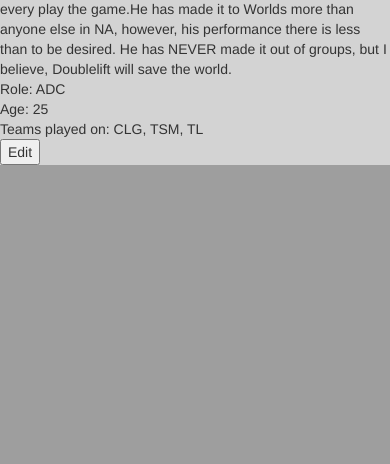
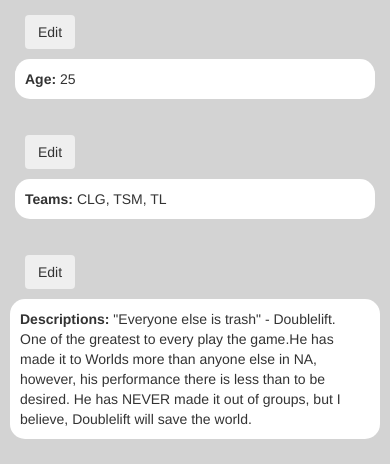
Before and after one commit to josephtrasatti/LCSProFinder, a Flask app: page /view/1 in a window 390 px wide; the page is wider, and only the part inside the window is pictured. Shown: the part 692-1156 px from the top of that part. Before the commit the page ends 857 px from the top of that part, so only its background shows below. Run offline with Flask 2, Linux system fonts and the light colour scheme; some libraries are stand-ins or nearby versions.

Commit message:
view page now is functional and pretty

```diff
--- a/server.py
+++ b/server.py
@@ -470,18 +470,39 @@ def edit(id):
 			player_age = player["age"]
 	return render_template('edit.html', player_age=player_age, id_num=id_num)
 
-@app.route('/edit/update_age', methods=['GET', 'POST'])
+@app.route('/view/update_role',  methods=['GET', 'POST'])
+def update_role():
+	global players
+	json_data = request.get_json()
+	new_role = json_data["new_role"]
+	id = int(json_data["id"])
+	for player in players:
+		if id == player["id"]:
+			player["role"] = new_role
+	return jsonify(player=player)
+
+@app.route('/view/update_age',  methods=['GET', 'POST'])
 def update_age():
 	global players
 	json_data = request.get_json()
 	new_age = json_data["new_age"]
-	id_num = json_data["id_num"]
+	id = int(json_data["id"])
+	for player in players:
+		if id == player["id"]:
+			player["age"] = new_age
+	return jsonify(player=player)
 
+@app.route('/view/update_teams',  methods=['GET', 'POST'])
+def update_teams():
+	global players
+	json_data = request.get_json()
+	new_teams = json_data["new_teams"]
+	id = int(json_data["id"])
 	for player in players:
-		if player["id"] == id_num:
-			player["age"] = new_age
+		if id == player["id"]:
+			player["teams"] = new_teams
+	return jsonify(player=player)
 
-	return jsonify(id_num=id_num)
 
 if __name__ == '__main__':
 	app.run(debug = True)
--- a/static/view.js
+++ b/static/view.js
@@ -5,8 +5,108 @@ $(document).ready(function(){
         window.location = '/?player=' + search
       });
 
-    $("#edit").click(function() {
-        // TOOD
+    $("#edit_role").click(function() {
+        $("#role_text").html('<b>Role: </b><input id="new_role" placeholder="' + player_role + '">')
+        const save = $('<button id="save_role" type="button" class="btn btn-outline-primary edit_btn">Save</button>').bind(
+            "click", function(){
+                $.ajax({
+                    type: "POST",
+                    url: "update_role",
+                    dataType : "json",
+                    contentType: "application/json; charset=utf-8",
+                    data : JSON.stringify({
+                        "new_role": $("#new_role").val(),
+                        "id": id_num,
+                    }),
+                    success: function(result){
+                        location.reload()
+                    },
+                    error: function(request, status, error){
+                        console.log("Error");
+                        console.log(request)
+                        console.log(status)
+                        console.log(error)
+                    }
+                  })
+              }
+        )
+        const discard = $('<button id="discard_role" type="button" class="btn btn-outline-primary edit_btn">Discard</button>').bind(
+            "click", function(){
+                location.reload()
+            }
+        )
+        $("#role_buttons").html('')
+        $("#role_buttons").append(save)
+        $("#role_buttons").append(discard)
     })
 
+    $("#edit_age").click(function() {
+        $("#age_text").html('<b>Agew: </b><input id="new_age" placeholder="' + player_age + '">')
+        const save = $('<button id="save_age" type="button" class="btn btn-outline-primary edit_btn">Save</button>').bind(
+            "click", function(){
+                $.ajax({
+                    type: "POST",
+                    url: "update_age",
+                    dataType : "json",
+                    contentType: "application/json; charset=utf-8",
+                    data : JSON.stringify({
+                        "new_age": $("#new_age").val(),
+                        "id": id_num,
+                    }),
+                    success: function(result){
+                        location.reload()
+                    },
+                    error: function(request, status, error){
+                        console.log("Error");
+                        console.log(request)
+                        console.log(status)
+                        console.log(error)
+                    }
+                  })
+              }
+        )
+        const discard = $('<button id="discard_age" type="button" class="btn btn-outline-primary edit_btn">Discard</button>').bind(
+            "click", function(){
+                location.reload()
+            }
+        )
+        $("#age_buttons").html('')
+        $("#age_buttons").append(save)
+        $("#age_buttons").append(discard)
+    })
+
+    $("#edit_teams").click(function() {
+        $("#teams_text").html('<b>Agew: </b><input id="new_teams" placeholder="' + player_teams + '">')
+        const save = $('<button id="save_teams" type="button" class="btn btn-outline-primary edit_btn">Save</button>').bind(
+            "click", function(){
+                $.ajax({
+                    type: "POST",
+                    url: "update_teams",
+                    dataType : "json",
+                    contentType: "application/json; charset=utf-8",
+                    data : JSON.stringify({
+                        "new_teams": $("#new_teams").val(),
+                        "id": id_num,
+                    }),
+                    success: function(result){
+                        location.reload()
+                    },
+                    error: function(request, status, error){
+                        console.log("Error");
+                        console.log(request)
+                        console.log(status)
+                        console.log(error)
+                    }
+                  })
+              }
+        )
+        const discard = $('<button id="discard_teams" type="button" class="btn btn-outline-primary edit_btn">Discard</button>').bind(
+            "click", function(){
+                location.reload()
+            }
+        )
+        $("#teams_buttons").html('')
+        $("#teams_buttons").append(save)
+        $("#teams_buttons").append(discard)
+    })
 })
--- a/templates/layout.html
+++ b/templates/layout.html
@@ -13,7 +13,7 @@
   <style>
     .header_image {
       width: 100%;
-      height: 200px;
+      height: 125px;
       object-fit: cover;
     }
     #warning {
@@ -32,30 +32,60 @@
     .card {
       border: 1px solid black;
       margin: 12px;
-      width: 360px;
+      width: 30%;
       text-align: center;
-      background-color: lightgray;
+      background-color: #AAA;
       border-radius: 25%;
       cursor: pointer;
     }
     .card:hover {
-      background-color: gray;
+      background-color: #666;
     }
     #search {
       width: 800px;
       margin-top: 7px;
     }
-    .name {
+    .picture_div {
       border: 1px solid black;
       text-align: center;
-      font-size: 30;
+      background-color: white;
     }
     .picture {
-      border: 1px solid black;
-      text-align: center;
+      width: 100%;
     }
     .block {
       background-color: lightgray;
+    }
+    .info_box {
+      background-color: white;
+      margin: 10px;
+      border-radius: 15px;
+      margin-bottom: 25px;
+      padding: 10px;
+      padding-right: 30px;
+    }
+    .edit {
+      margin-top: 15px;
+    }
+    .row.no-gutters {
+      margin-right: 0;
+      margin-left: 0;
+    }
+    .row.no-gutters > [class^="col-"],
+    .row.no-gutters > [class*=" col-"] {
+      padding-right: 0;
+      padding-left: 0;
+    }
+    .edit_btn {
+      margin-top: 11px;
+      margin-left: 10px;
+    }
+    .header_name {
+      text-align: center;
+      background-color: white;
+      border-radius: 15px;
+      margin-bottom: 20px;
+      margin-top: -5px;
     }
 </style>
 </head>
--- a/templates/view.html
+++ b/templates/view.html
@@ -4,24 +4,56 @@
 <script type="text/javascript" src="{{ url_for('static', filename = 'view.js') }}"></script>
 <script>
     var id_num = {{id_num|tojson}}
+    var player_role = {{player_role|tojson}}
+    var player_age = {{player_age|tojson}}
+    var player_teams = {{player_teams|tojson}}
 </script>
 {% endblock %}
 
 {% block content %}
-<div class="row name">{{player_name}}</div>
+<div class="row header_name">
+    <h2>{{player_name}}</h2>
+</div>
 <div class="row">
-    <div class="col-md-4 picture">
-        <img src="{{player_picture}}" width="400mm" alt="image not available">
+    <div class="col-md-6 picture_div">
+        <img class="picture" src="{{player_picture}}" alt="image not available">
     </div>
-    <div class="col-md-8">
-        <div class="row">{{player_description}}</div>
-        <div class="row">Role: {{player_role}}</div>
-        <div class="row">Age: {{player_age}}</div>
-        <div class="row">Teams played on: {{player_teams}}</div>
+    <div class="col-md-6">
+        <div class="row">
+            <div class="col-md-8">
+                <div class="row info_box no-gutters" id="role_text">
+                    <b>Role: </b>{{player_role}}
+                </div>
+            </div>
+            <div class="col-md-4" id="role_buttons">
+                <button id="edit_role" type="button" class="btn btn-outline-primary edit_btn">Edit</button>
+            </div>
+        </div>
+        <div class="row">
+            <div class="col-md-8">
+                <div class="row info_box no-gutters" id="age_text">
+                    <b>Age: </b>{{player_age}}
+                </div>
+            </div>
+            <div class="col-md-4" id="age_buttons">
+                <button id="edit_age" type="button" class="btn btn-outline-primary edit_btn">Edit</button>
+            </div>
+        </div>
+        <div class="row">
+            <div class="col-md-8">
+                <div class="row info_box no-gutters" id="teams_text">
+                    <b>Teams: </b>{{player_teams}}
+                </div>
+            </div>
+            <div class="col-md-4" id="teams_buttons">
+                <button id="edit_teams" type="button" class="btn btn-outline-primary edit_btn">Edit</button>
+            </div>
+        </div>
+        <div class="row">
+            <div class="info_box">
+                <b>Descriptions: </b>{{player_description}}
+            </div>
+        </div>
     </div>
 </div>
-
-<div class="row">
-    <button id="edit">Edit</button>
-</div>
 {% endblock %}
```
Also changed, not shown: README.md.
